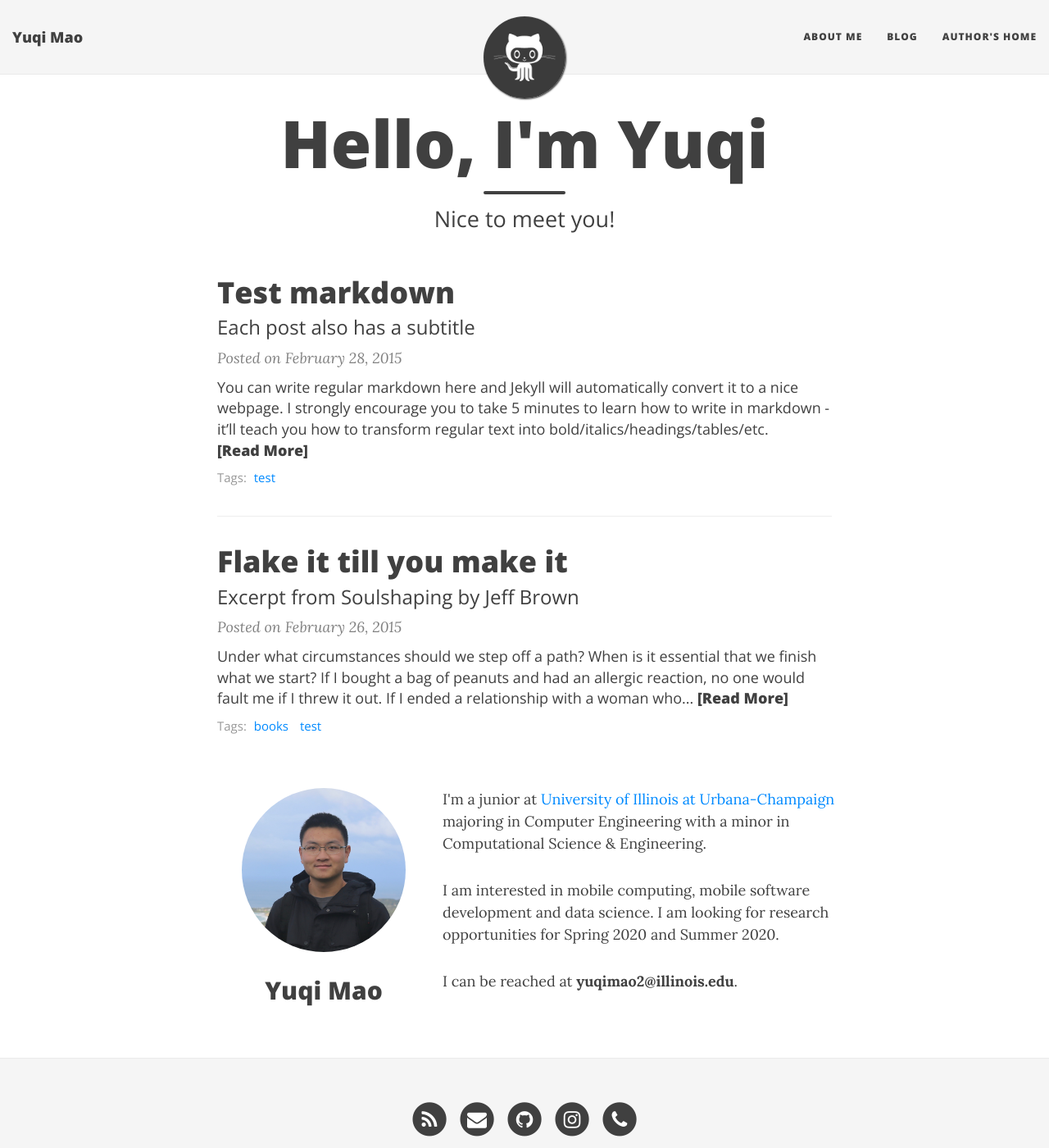
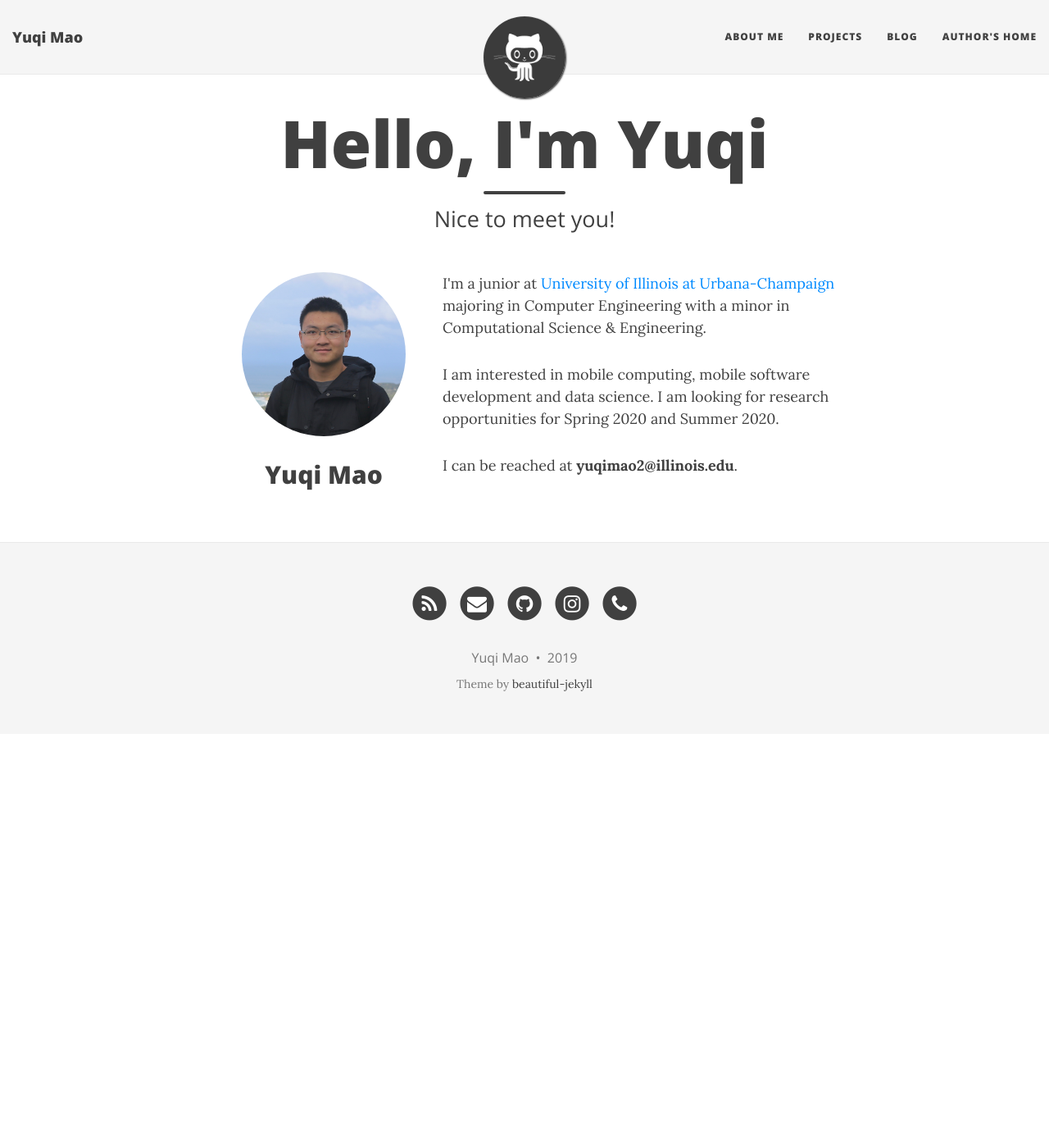
Before and after one commit to yqmao17/yqmao17.github.io, a Jekyll site: the page built from index.html, in a window 1280 px wide and 1400 px high. Shown: the whole window at 82% size. Built offline with Jekyll 4.4.1, drawn with Linux system fonts in a browser that asks for light colours; nearby versions of some CDN libraries; the list of posts is cut into pages by our own code.

Commit message:
edit blog and projects

```diff
--- a/_config.yml
+++ b/_config.yml
@@ -21,7 +21,7 @@ description: Personal website for Yuqi Mao
 # List of links in the navigation bar
 navbar-links:
   About Me: "aboutme"
-#  Projects: "projects"
+  Projects: "projects"
   Blog: "blog"
 #   Resources:
 #     - Beautiful Jekyll: "http://deanattali.com/beautiful-jekyll/"
--- a/blog.html
+++ b/blog.html
@@ -3,6 +3,7 @@ layout: page
 title: Blogs
 subtitle:
 ---
+
 <div class="posts-list">
   {% for post in paginator.posts %}
   <article class="post-preview">
--- a/index.html
+++ b/index.html
@@ -4,7 +4,7 @@ title: Hello, I'm Yuqi
 subtitle: Nice to meet you!
 use-site-title: true
 ---
-
+<!--
 <div class="posts-list">
   {% for post in paginator.posts %}
   <article class="post-preview">
@@ -69,7 +69,7 @@ use-site-title: true
   </li>
   {% endif %}
 </ul>
-{% endif %}
+{% endif %} -->
 
 <div class="container" role="main">
   <div class="row">
```
